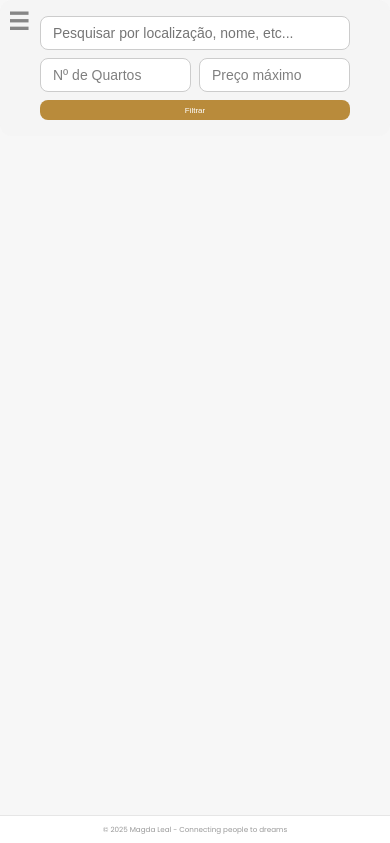
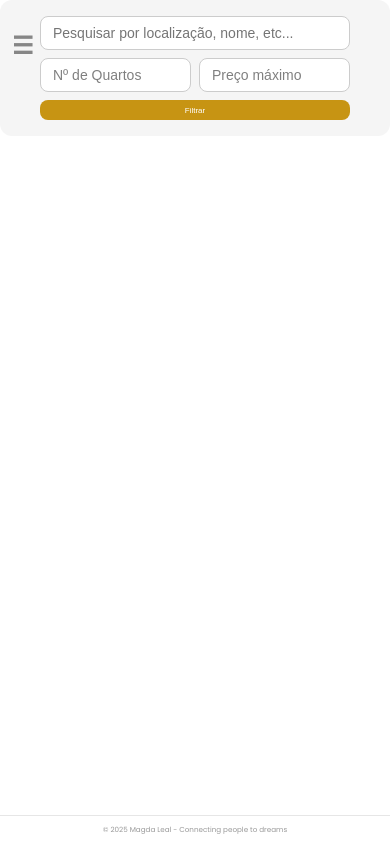
Before and after one commit to TiagoLealPalma/Site-Magda, a Django app: template SiteMagda/templates/magda/forSale.html in a window 390 px wide. Shown: the top 843 px of the page. Run offline with Django 3.2, Linux system fonts and the light colour scheme; the template is opened without the code that fills it, so the values that code supplies are empty.

Commit message:
Design changes (ForSale page and mobile accessibility)

```diff
--- a/SiteMagda/static/forsale.css
+++ b/SiteMagda/static/forsale.css
@@ -1,9 +1,9 @@
 @charset "UTF-8";
 :root {
   font-size: 16px;
-  --primary-color: #292C2F;
-  --secondary-color: rgba(176,123,31,87%);
-  --secondary-color1: #5D769F;
+  --primary-color1: #292C2F;
+  --secondary-color: #c79413;
+  --primary-color: hsl(213, 35%, 15%);
   --alternative-color: rgb(89, 118, 147);
   --darker-alternative-color: rgb(65, 84, 107);
   --h1-color: #222;
@@ -20,6 +20,7 @@
 body, html {
   height: 100%;
   font-family: "Poppins", sans-serif;
+  background-color: white;
 }
 
 body::-webkit-scrollbar {
@@ -96,7 +96,7 @@ body::-webkit-scrollbar {
 }
 
 body {
-  background-color: #f7f7f7;
+  background-color: #ffffff;
   color: #333;
   margin: 0;
   padding: 0;
@@ -133,10 +133,11 @@ header p {
   width: 100vw;
   height: 15vh;
   display: flex;
-  background-color: whitesmoke;
+  background-color: white;
   z-index: 1000;
   border-radius: 12px;
   transition: all 0.5s;
+  box-shadow: 0 5px 7px 5px rgba(255, 255, 255, 1);
 }
 
 .forsale-content {
@@ -153,6 +154,7 @@ main.lista-propriedades {
   margin: 22vh auto;
   gap: 1rem;
   justify-content: center;
+  background-color: white;
 }
 
 /* Card de propriedade */
@@ -465,36 +500,25 @@ select, input[type=text], input[type=search] {
   .forsale-content {
     margin-top: 0;
   }
-  .menu-toggle {
-    display: block;
-    position: fixed;
-    top: 1rem;
-    left: 1rem;
-    font-size: 2rem;
-    background: none;
-    border: none;
-    cursor: pointer;
-    z-index: 2002;
-  }
+
   /* Hamburger button */
   .menu-toggle {
     display: block;
     position: fixed;
     color: #868686;
-    top: 1rem;
-    left: 1rem;
+    top: 4rem;
+    left: 1.5rem;
     font-size: 3rem;
     background: none;
     border: none;
     cursor: pointer;
-    z-index: 2001;
+    z-index: 2002;
     transition: transform 0.5s ease;
   }
   .headerContainer {
     position: fixed;
     top: 0;
     left: 0;
-    width: 20rem;
     height: 100vh;
     background-color: rgb(41, 44, 47);
     flex-direction: column;
--- a/SiteMagda/static/property_detail.css
+++ b/SiteMagda/static/property_detail.css
@@ -1,9 +1,9 @@
 @charset "UTF-8";
 :root {
   font-size: 16px;
-  --primary-color: #292C2F;
-  --secondary-color: rgba(176,123,31,87%);
-  --secondary-color1: #5D769F;
+  --primary-color1: #292C2F;
+  --secondary-color: #c79413;
+  --primary-color: hsl(213, 35%, 15%);
   --alternative-color: rgb(89, 118, 147);
   --darker-alternative-color: rgb(65, 84, 107);
   --h1-color: #222;
--- a/SiteMagda/static/styles.css
+++ b/SiteMagda/static/styles.css
@@ -66,7 +66,6 @@ body::-webkit-scrollbar {
   padding: 0 2rem 0 2rem;
 }
 .headerContainer .header-flex a {
-  flex: 5;
   color: white;
   text-shadow: 0 1px 3px rgba(0, 0, 0, 0.6);
   font-weight: lighter;
--- a/SiteMagda/templates/magda/forSale.html
+++ b/SiteMagda/templates/magda/forSale.html
@@ -11,14 +11,16 @@
 </head>
 <body>
     <div class="headerContainer" id="header">
-        <a class="logo" href="{% url 'home' %}">
-            <strong>Magda</strong> Leal
-        </a>
-        <div class="nav-links" id="nav-links">
-            <a href="{% url 'home' %}" class="page-selector non-selected">Início</a>
-            <a href="#" class="page-selector non-selected">Sobre</a>
-            <a href="#" class="page-selector selected">Imóveis</a>
-            <a href="#" class="page-selector non-selected">Contactos</a>
+        <div class="header-flex">
+            <div style="display: flex; flex: 5; justify-content: left;">
+                <a class="logo" id="logo" href="{% url 'home' %}"> <Strong>Magda</Strong> Leal</a>
+            </div>
+            <div class="nav-links" id="nav-links">
+                <a href="{% url 'home' %}" class="page-selector non-selected">Início</a>
+                <a href="#" class= "page-selector non-selected">Sobre</a>
+                <a href="{% url 'forsale' %}" class="page-selector selected">Imóveis</a>
+                <a href="#" class="page-selector non-selected">Contactos</a>
+            </div>
         </div>
     </div>
 
--- a/SiteMagda/templates/magda/home.html
+++ b/SiteMagda/templates/magda/home.html
@@ -13,9 +13,11 @@
 <div>
     <div class="headerContainer" id="header">
         <div class="header-flex">
-            <a class="logo" id="logo" href="{% url 'home' %}"> <Strong>Magda</Strong> Leal</a>
+            <div style="display: flex; flex: 5; justify-content: left;">
+                <a class="logo" id="logo" href="{% url 'home' %}"> <Strong>Magda</Strong> Leal</a>
+            </div>
             <div class="nav-links" id="nav-links">
-                <a href="#" class="page-selector selected">Início</a>
+                <a href="{% url 'home' %}" class="page-selector selected">Início</a>
                 <a href="#" class= "page-selector non-selected">Sobre</a>
                 <a href="{% url 'forsale' %}" class="page-selector non-selected">Imóveis</a>
                 <a href="#" class="page-selector non-selected">Contactos</a>
```
Also changed, not shown: other parts of SiteMagda/static/forsale.css (+96 -6 lines), SiteMagda/static/form.css (+4 -5 lines).
